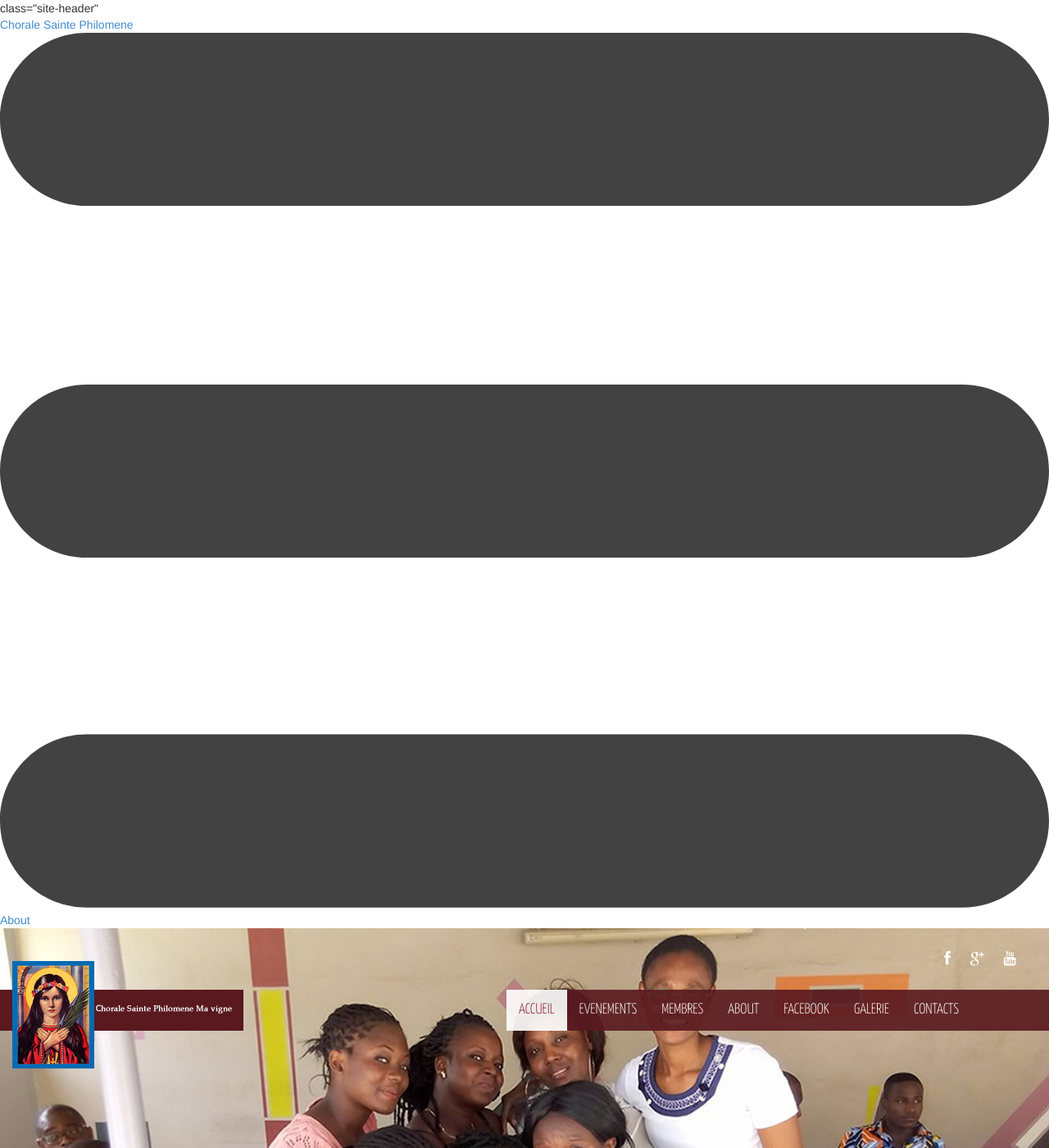
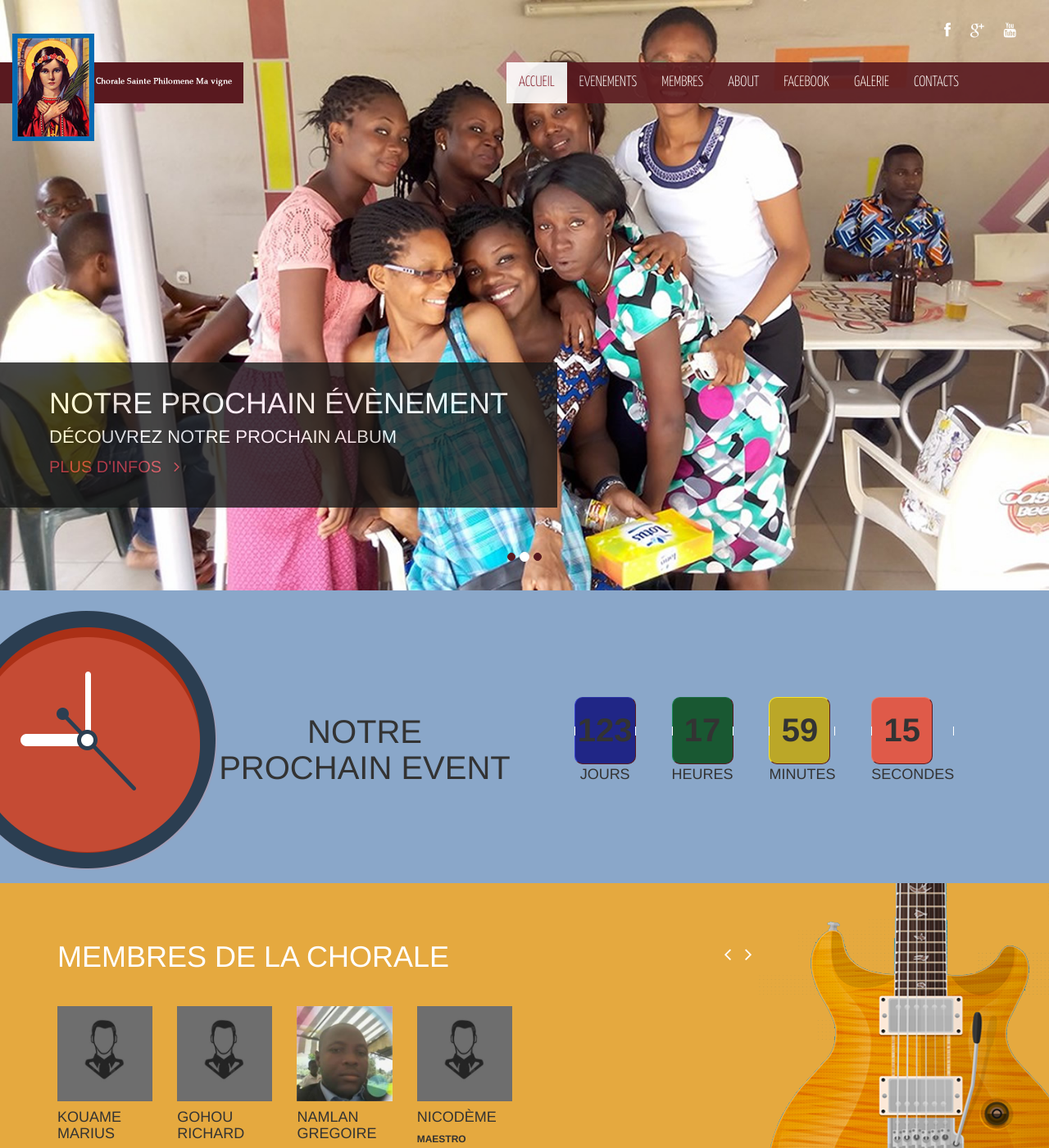
Before and after one commit to csp-vigne/csp-mavigne, a Jekyll site: the page built from about.md, in a window 1280 px wide and 1400 px high. Shown: the whole window at 82% size. Built offline with Jekyll 4.4.1, drawn with Linux system fonts in a browser that asks for light colours; some of the changed lines change nothing that is shown.

Commit message:
'header-update'

```diff
--- a/_includes/footer.html
+++ b/_includes/footer.html
@@ -61,14 +61,5 @@
     </div>
 
 
-  <script type="text/javascript" src="/js/jquery.js"></script>
-  <script type="text/javascript" src="/js/bootstrap.min.js"></script>
-  <script type="text/javascript" src="http://maps.google.com/maps/api/js?sensor=true"></script>
-  <script type="text/javascript" src="/js/gmaps.js"></script>
-  <script type="text/javascript" src="/js/smoothscroll.js"></script>
-  <script type="text/javascript" src="/js/jquery.parallax.js"></script>
-  <script type="text/javascript" src="/js/coundown-timer.js"></script>
-  <script type="text/javascript" src="/js/jquery.scrollTo.js"></script>
-  <script type="text/javascript" src="/js/jquery.nav.js"></script>
-  <script type="text/javascript" src="/js/main.js"></script>
+
 </footer>
--- a/_includes/head.html
+++ b/_includes/head.html
@@ -22,6 +22,24 @@
   <link rel="apple-touch-icon-precomposed" sizes="72x72" href="/images/ico/apple-touch-icon-72-precomposed.png">
   <link rel="apple-touch-icon-precomposed" href="/images/ico/apple-touch-icon-57-precomposed.png">
 
+   <!-- <script type="text/javascript" charset="UTF-8" src="http://maps.google.com/maps-api-v3/api/js/28/3/common.js"></script>
+        <script type="text/javascript" charset="UTF-8" src="http://maps.google.com/maps-api-v3/api/js/28/3/map.js"></script>
+                <script type="text/javascript" charset="UTF-8" src="http://maps.google.com/maps-api-v3/api/js/28/3/util.js"></script>
+                <script type="text/javascript" charset="UTF-8" src="http://maps.google.com/maps-api-v3/api/js/28/3/marker.js"></script>
+                <script type="text/javascript" charset="UTF-8" src="http://maps.google.com/maps-api-v3/api/js/28/3/onion.js"></script>
+                <script type="text/javascript" charset="UTF-8" src="http://maps.google.com/maps-api-v3/api/js/28/3/stats.js"></script>
+                <script type="text/javascript" charset="UTF-8" src="http://maps.google.com/maps-api-v3/api/js/28/3/controls.js"></script>
+-->
 
+    <script type="text/javascript" src="/js/jquery.js"></script>
+    <script type="text/javascript" src="/js/bootstrap.min.js"></script>
+    <script type="text/javascript" src="http://maps.google.com/maps/api/js?sensor=true"></script>
+    <script type="text/javascript" src="/js/gmaps.js"></script>
+    <script type="text/javascript" src="/js/smoothscroll.js"></script>
+    <script type="text/javascript" src="/js/jquery.parallax.js"></script>
+    <script type="text/javascript" src="/js/coundown-timer.js"></script>
+    <script type="text/javascript" src="/js/jquery.scrollTo.js"></script>
+    <script type="text/javascript" src="/js/jquery.nav.js"></script>
+    <script type="text/javascript" src="/js/main.js"></script>
 
 </head>
--- a/_includes/header.html
+++ b/_includes/header.html
@@ -1,6 +1,6 @@
 <header id="header" role="banner" >
 
-<!---->
+<!--
 class="site-header"
   <div class="wrapper">
 
@@ -25,7 +25,7 @@ class="site-header"
     </nav>
 
   </div>
-
+-->
 
 
   <div class="main-nav">
```
